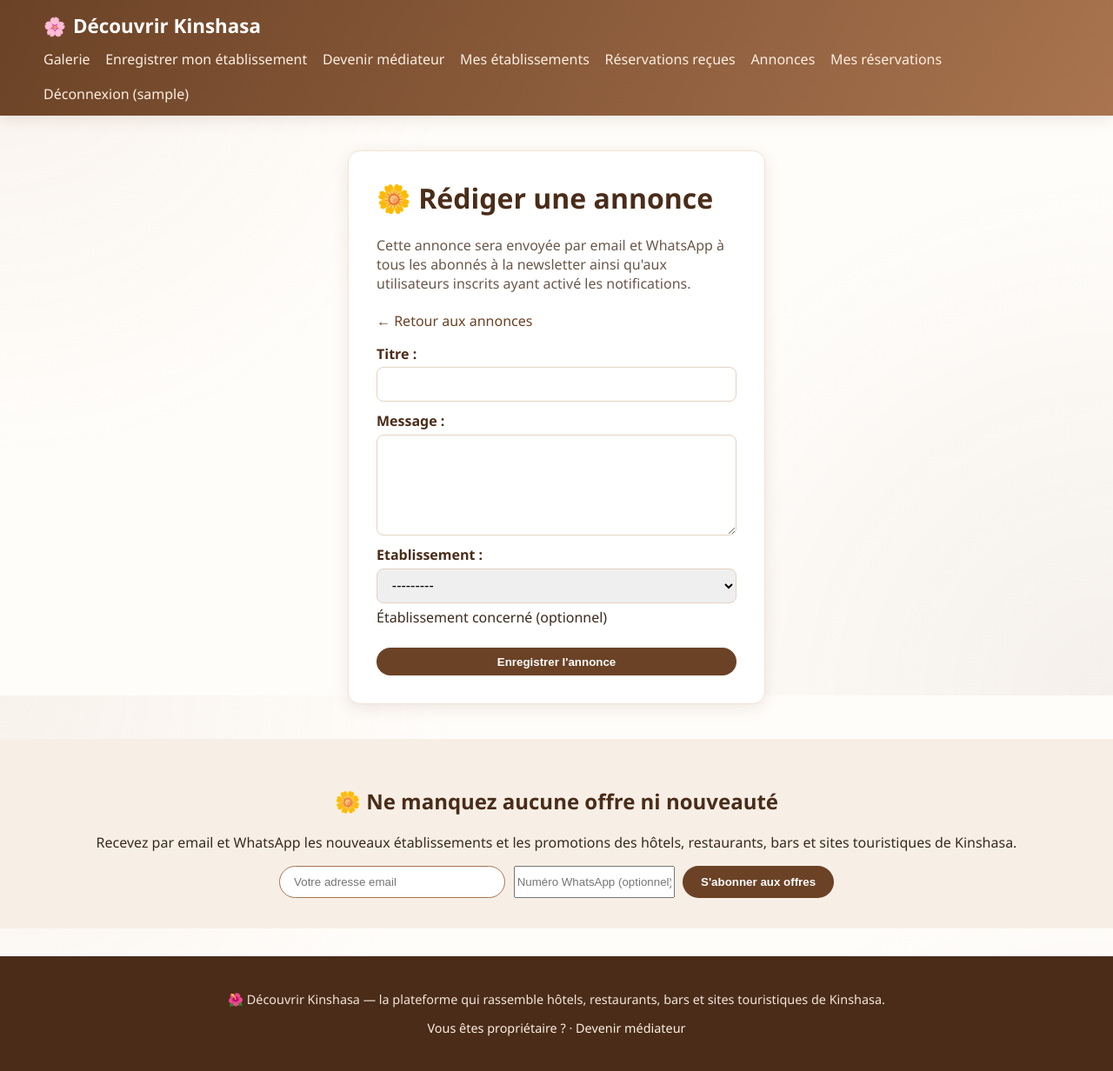
After one commit to MinatoMasamba/all_site, a Django app: page /notifications/annonces/nouvelle/ in a window 1280 px wide. The commit adds this page. Shown: the whole page at 87% size. Run offline with Django 5.2, Linux system fonts and the light colour scheme; the visitor is signed in with stand-in values (Sample User, id 1); data that the repository does not hold is empty.

Commit message:
Ajoute les notifications d'offres et de nouveautés par email et WhatsApp
Étend l'abonnement newsletter avec un numéro WhatsApp optionnel et
ajoute un modèle Annonce permettant aux propriétaires et au gestionnaire
de rédiger des offres/nouveautés puis de les diffuser en un clic à tous
les abonnés actifs (visiteurs abonnés + utilisateurs inscrits ayant
activé les notifications).

L'envoi email passe par le système de mail Django (configurable par
variables d'environnement EMAIL_*, backend console par défaut en
développement) et l'envoi WhatsApp par l'API Twilio (variables
TWILIO_ACCOUNT_SID / TWILIO_AUTH_TOKEN / TWILIO_WHATSAPP_FROM) — tant
que ces identifiants ne sont pas configurés, les messages WhatsApp sont
simplement journalisés pour ne pas bloquer le développement local.

Testé de bout en bout : abonnement avec numéro WhatsApp, création et
diffusion d'une annonce, comptage des emails/messages envoyés.

```diff
--- a/notifications/forms.py
+++ b/notifications/forms.py
@@ -1,12 +1,24 @@
 from django import forms
 
-from .models import AbonnementNewsletter
+from .models import AbonnementNewsletter, Annonce
 
 
 class AbonnementNewsletterForm(forms.ModelForm):
     class Meta:
         model = AbonnementNewsletter
-        fields = ["email"]
+        fields = ["email", "numero_whatsapp"]
         widgets = {
             "email": forms.EmailInput(attrs={"placeholder": "Votre adresse email"}),
+            "numero_whatsapp": forms.TextInput(attrs={
+                "placeholder": "Numéro WhatsApp, ex: +243800000000 (optionnel)",
+            }),
         }
+
+
+class AnnonceForm(forms.ModelForm):
+    class Meta:
+        model = Annonce
+        fields = ["titre", "message", "etablissement"]
+        widgets = {
+            "message": forms.Textarea(attrs={"rows": 5}),
+        }
--- a/notifications/models.py
+++ b/notifications/models.py
@@ -1,3 +1,4 @@
+from django.conf import settings
 from django.db import models
 
 
@@ -5,6 +6,11 @@ class AbonnementNewsletter(models.Model):
     """Permet à un visiteur (même non inscrit) de recevoir les offres et nouveautés."""
 
     email = models.EmailField(unique=True)
+    numero_whatsapp = models.CharField(
+        max_length=20,
+        blank=True,
+        help_text="Numéro au format international, ex: +243800000000 (optionnel)",
+    )
     cree_le = models.DateTimeField(auto_now_add=True)
     actif = models.BooleanField(default=True)
 
@@ -15,3 +21,41 @@ class AbonnementNewsletter(models.Model):
 
     def __str__(self):
         return self.email
+
+
+class Annonce(models.Model):
+    """
+    Une offre ou une nouveauté diffusée par email et WhatsApp à tous les
+    abonnés actifs (visiteurs abonnés et utilisateurs inscrits qui ont
+    activé les notifications).
+    """
+
+    titre = models.CharField(max_length=150)
+    message = models.TextField()
+    etablissement = models.ForeignKey(
+        "listings.Etablissement",
+        on_delete=models.SET_NULL,
+        null=True,
+        blank=True,
+        related_name="annonces",
+        help_text="Établissement concerné (optionnel)",
+    )
+    creee_par = models.ForeignKey(
+        settings.AUTH_USER_MODEL, on_delete=models.SET_NULL, null=True, blank=True,
+    )
+    cree_le = models.DateTimeField(auto_now_add=True)
+    envoyee_le = models.DateTimeField(null=True, blank=True)
+    nombre_emails_envoyes = models.PositiveIntegerField(default=0)
+    nombre_whatsapp_envoyes = models.PositiveIntegerField(default=0)
+
+    class Meta:
+        verbose_name = "Annonce"
+        verbose_name_plural = "Annonces"
+        ordering = ["-cree_le"]
+
+    def __str__(self):
+        return self.titre
+
+    @property
+    def est_envoyee(self):
+        return self.envoyee_le is not None
--- a/notifications/urls.py
+++ b/notifications/urls.py
@@ -6,4 +6,7 @@ app_name = "notifications"
 
 urlpatterns = [
     path("abonnement/", views.abonnement, name="abonnement"),
+    path("annonces/", views.annonces, name="annonces"),
+    path("annonces/nouvelle/", views.creer_annonce, name="creer_annonce"),
+    path("annonces/<int:annonce_id>/diffuser/", views.diffuser, name="diffuser"),
 ]
--- a/notifications/views.py
+++ b/notifications/views.py
@@ -1,7 +1,11 @@
 from django.contrib import messages
-from django.shortcuts import redirect
+from django.contrib.auth.decorators import user_passes_test
+from django.shortcuts import get_object_or_404, redirect, render
+from django.utils import timezone
 
-from .forms import AbonnementNewsletterForm
+from .forms import AbonnementNewsletterForm, AnnonceForm
+from .models import Annonce
+from .services import diffuser_annonce
 
 
 def abonnement(request):
@@ -12,8 +16,72 @@ def abonnement(request):
             messages.success(
                 request,
                 "Merci ! Vous recevrez désormais les offres et nouveautés des "
-                "établissements de la plateforme.",
+                "établissements de la plateforme par email"
+                + (" et WhatsApp" if form.cleaned_data.get("numero_whatsapp") else "")
+                + ".",
             )
         else:
-            messages.error(request, "Veuillez saisir une adresse email valide.")
+            messages.error(request, "Veuillez vérifier votre adresse email et votre numéro WhatsApp.")
     return redirect(request.META.get("HTTP_REFERER", "listings:galerie"))
+
+
+def _peut_diffuser_des_annonces(utilisateur):
+    return utilisateur.is_authenticated and (
+        utilisateur.est_proprietaire or utilisateur.est_gestionnaire
+    )
+
+
+exige_diffuseur = user_passes_test(_peut_diffuser_des_annonces, login_url="accounts:connexion")
+
+
+@exige_diffuseur
+def annonces(request):
+    queryset = Annonce.objects.select_related("etablissement")
+    if not request.user.est_gestionnaire:
+        queryset = queryset.filter(creee_par=request.user)
+    return render(request, "notifications/annonces.html", {"annonces": queryset})
+
+
+@exige_diffuseur
+def creer_annonce(request):
+    if request.method == "POST":
+        form = AnnonceForm(request.POST)
+        if form.is_valid():
+            annonce = form.save(commit=False)
+            annonce.creee_par = request.user
+            annonce.save()
+            messages.success(
+                request,
+                "L'annonce est enregistrée. Vous pouvez maintenant la diffuser "
+                "par email et WhatsApp à tous les abonnés.",
+            )
+            return redirect("notifications:annonces")
+    else:
+        form = AnnonceForm()
+
+    if not request.user.est_gestionnaire:
+        form.fields["etablissement"].queryset = form.fields["etablissement"].queryset.filter(
+            proprietaire=request.user
+        )
+
+    return render(request, "notifications/formulaire_annonce.html", {"form": form})
+
+
+@exige_diffuseur
+def diffuser(request, annonce_id):
+    queryset = Annonce.objects.all()
+    if not request.user.est_gestionnaire:
+        queryset = queryset.filter(creee_par=request.user)
+    annonce = get_object_or_404(queryset, pk=annonce_id)
+
+    if request.method == "POST" and not annonce.est_envoyee:
+        nb_emails, nb_whatsapp = diffuser_annonce(annonce)
+        annonce.envoyee_le = timezone.now()
+        annonce.nombre_emails_envoyes = nb_emails
+        annonce.nombre_whatsapp_envoyes = nb_whatsapp
+        annonce.save(update_fields=["envoyee_le", "nombre_emails_envoyes", "nombre_whatsapp_envoyes"])
+        messages.success(
+            request,
+            f"Annonce diffusée : {nb_emails} email(s) et {nb_whatsapp} message(s) WhatsApp envoyés.",
+        )
+    return redirect("notifications:annonces")
--- a/requirements.txt
+++ b/requirements.txt
@@ -1,2 +1,3 @@
 Django==5.2.15
 pillow==12.2.0
+twilio==9.10.9
--- a/templates/base.html
+++ b/templates/base.html
@@ -23,6 +23,7 @@
                     {% endif %}
                     {% if user.est_proprietaire or user.est_gestionnaire %}
                         <a href="{% url 'reservations:reservations_etablissement' %}">Réservations reçues</a>
+                        <a href="{% url 'notifications:annonces' %}">Annonces</a>
                     {% endif %}
                     {% if not user.est_proprietaire and not user.est_mediateur %}
                         <a href="{% url 'reservations:mes_reservations' %}">Mes réservations</a>
@@ -50,10 +51,11 @@
 
     <section class="bandeau-abonnement">
         <h2>🌼 Ne manquez aucune offre ni nouveauté</h2>
-        <p>Recevez par email les nouveaux établissements et les promotions des hôtels, restaurants, bars et sites touristiques de Kinshasa.</p>
+        <p>Recevez par email et WhatsApp les nouveaux établissements et les promotions des hôtels, restaurants, bars et sites touristiques de Kinshasa.</p>
         <form method="post" action="{% url 'notifications:abonnement' %}">
             {% csrf_token %}
             <input type="email" name="email" placeholder="Votre adresse email" required>
+            <input type="text" name="numero_whatsapp" placeholder="Numéro WhatsApp (optionnel), ex: +243800000000">
             <button class="bouton" type="submit">S'abonner aux offres</button>
         </form>
     </section>
--- /dev/null
+++ b/templates/notifications/formulaire_annonce.html
@@ -0,0 +1,20 @@
+{% extends "base.html" %}
+
+{% block titre %}Nouvelle annonce — Découvrir Kinshasa{% endblock %}
+
+{% block contenu %}
+<div class="encadre-formulaire">
+    <h1>🌼 Rédiger une annonce</h1>
+    <p class="intro">
+        Cette annonce sera envoyée par email et WhatsApp à tous les abonnés
+        à la newsletter ainsi qu'aux utilisateurs inscrits ayant activé les
+        notifications.
+    </p>
+    <p><a href="{% url 'notifications:annonces' %}">← Retour aux annonces</a></p>
+    <form method="post">
+        {% csrf_token %}
+        {{ form.as_p }}
+        <button class="bouton" type="submit">Enregistrer l'annonce</button>
+    </form>
+</div>
+{% endblock %}
```
Also changed, not shown: kinshasa_tourisme/settings.py (+22 -0 lines), notifications/admin.py (+25 -3 lines), notifications/services.py (added, +85 -0 lines), templates/notifications/annonces.html (added, +34 -0 lines), notifications/migrations/0002_abonnementnewsletter_numero_whatsapp_annonce.py (added).
